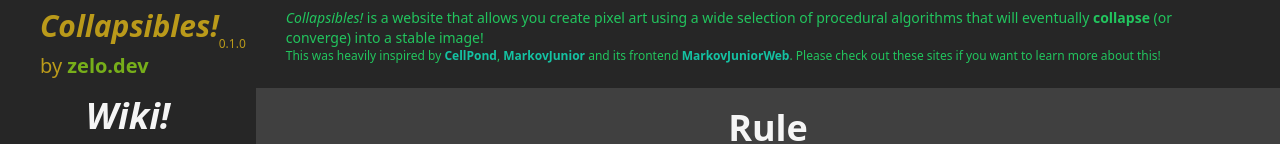
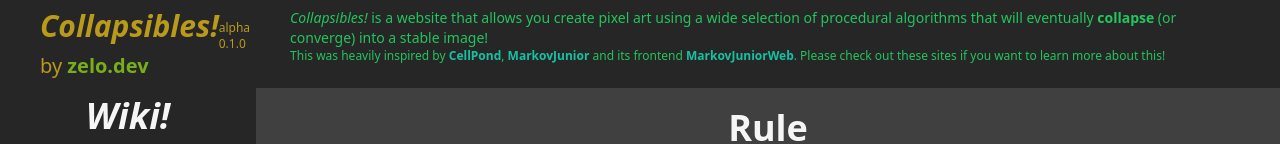
Before and after one commit to Zolo101/cell-workshop, a SvelteKit app: page /wiki in a window 1280 px wide. Shown: the top 144 px of the page. Built offline with nearby package versions, Linux system fonts and the light colour scheme.

Commit message:
Favicon for app & wiki

```diff
--- a/src/app.html
+++ b/src/app.html
@@ -2,7 +2,6 @@
 <html lang="en">
 	<head>
 		<meta charset="utf-8" />
-		<link rel="icon" href="%sveltekit.assets%/favicon.png" />
 		<meta name="viewport" content="width=device-width, initial-scale=1" />
 		%sveltekit.head%
 	</head>
--- a/src/routes/+layout.svelte
+++ b/src/routes/+layout.svelte
@@ -4,6 +4,7 @@
 
 <svelte:head>
 	<title>Collapsibles!</title>
+	<link rel="icon" href="favicon.png"/>
 </svelte:head>
 
 <header>
@@ -11,7 +12,7 @@
 		<div class="flex md:flex-col text-yellow-400/70">
 			<div class="flex items-end">
 				<h2 class="inline text-3xl font-black italic">Collapsibles!</h2>
-				<span class="text-xs">0.1.0</span>
+				<span class="text-xs">alpha 0.1.0</span>
 			</div>
 			<span class="text-xl">by <a href="https://zelo.dev">zelo.dev</a></span>
 	<!--		<span class="text-xl">•</span>-->
--- a/src/routes/wiki/+page.svelte
+++ b/src/routes/wiki/+page.svelte
@@ -43,6 +43,11 @@
     const groups = Object.entries(groupSections(sections))
     // console.log(sections)
 </script>
+
+<svelte:head>
+    <title>Collapsibles Wiki!</title>
+    <link rel="icon" href="wiki/favicon.png"/>
+</svelte:head>
 
 {#snippet info()}
     <section class="text-xs text-neutral-400 text-center">
```
Also changed, not shown: static/favicon.png, static/wiki/favicon.png (added).
